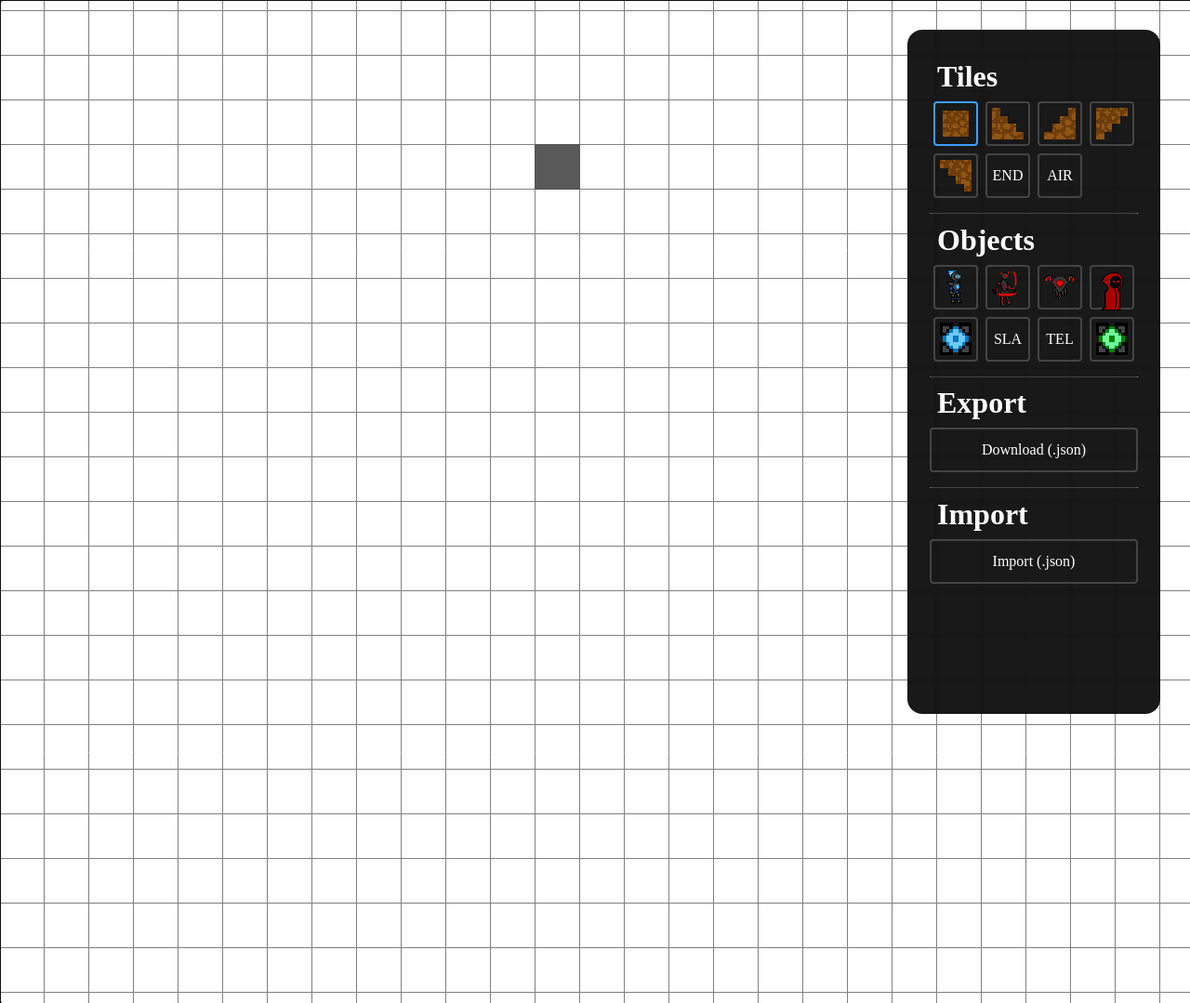
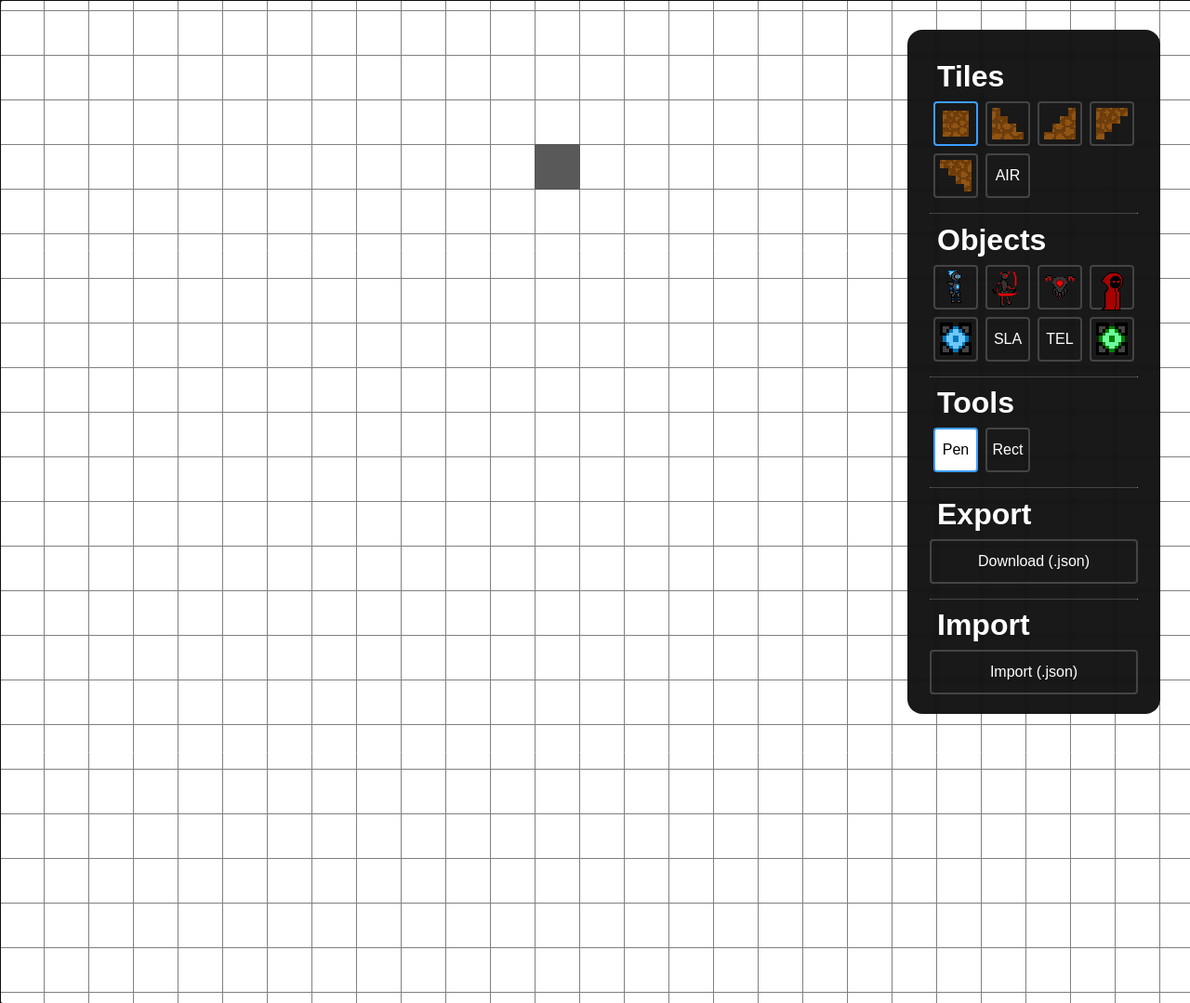
Before and after one commit to HaixD/TCSS491_map_editor, a plain HTML site: page index.html in a window 1280 px wide. Shown: the whole page at 93% size. Drawn offline with Linux system fonts and the light colour scheme.

Commit message:
implement rectangle highlighting

```diff
--- a/index.html
+++ b/index.html
@@ -34,6 +34,7 @@
         <!-- Game Content -->
         <script type="text/javascript" src="./src/game-objects/tile.js"></script>
         <script type="text/javascript" src="./src/game-objects/chunk.js"></script>
+        <script type="text/javascript" src="./src/tool.js"></script>
         <script type="text/javascript" src="./src/gui.js"></script>
         <script type="text/javascript" src="./src/game-objects/grid-ui.js"></script>
         <script type="text/javascript" src="./src/game-objects/user.js"></script>
@@ -62,16 +63,24 @@
                         <div id="objects" class="tool-group"></div>
                     </div>
                     <hr />
-                    <!-- <div>
+                    <div>
                         <h1>Tools</h1>
                         <div id="tools" class="tool-group">
-                            <div class="tool-toggle">Fill (NA)</div>
-                            <div class="tool-toggle">Rect (NA)</div>
-                            <div class="tool-toggle">Line (NA)</div>
+                            <div class="tool-toggle" onclick="GUI.selectTool(this, User.TOOLS.PEN)">
+                                Pen
+                            </div>
+                            <div
+                                class="tool-toggle"
+                                onclick="GUI.selectTool(this, User.TOOLS.RECT)"
+                            >
+                                Rect
+                            </div>
+                            <!-- <div class="tool-toggle" onclick="GUI.selectTool(this)">Fill</div> -->
+                            <!-- <div class="tool-toggle">Line (NA)</div> -->
                         </div>
                     </div>
                     <hr />
-                    <div>
+                    <!-- <div>
                         <h1>Checklist</h1>
                         <div id="checklist">
                             <div>
--- a/src/game-objects/tile.js
+++ b/src/game-objects/tile.js
@@ -21,8 +21,6 @@ class Tile {
     static DIRT_STAIR_BR = 3;
     static DIRT_STAIR_TL = 4;
     static DIRT_STAIR_TR = 5;
-
-    static END_PICKUP = 100;
 
     constructor() {
         throw new Error("Tile is a static class and should not have any instances");
--- a/src/game-objects/user.js
+++ b/src/game-objects/user.js
@@ -1,15 +1,24 @@
 /** @typedef {import("../engine/types/instance-vector")} */
 /** @typedef {import("../engine/types/game-object")} */
-/** @typedef {impor("../gui")} */
+/** @typedef {import("../gui")} */
+/** @typedef {import("./grid-ui")} */
 
 class User extends GameObject {
     static TYPE_ID = Symbol(User.name);
     static SCALES = [0.125, 0.25, 0.5, 1, 2, 4, 8];
+    static TOOLS = {
+        PEN: 0,
+        RECT: 1,
+    };
 
     /** @type {Vector | null} */
+    #firstLeftPosition;
     #lastRightPosition;
     #mousePosition;
     #scaleIndex;
+
+    /** @type {{[x: string]: Set<int>}} */
+    #highlightedTiles;
 
     /**
      * @param {InstanceVector} position
@@ -26,6 +35,8 @@ class User extends GameObject {
         this.#lastRightPosition = null;
         this.#mousePosition = new Vector();
         this.#scaleIndex = 3;
+
+        this.#highlightedTiles = {};
     }
 
     getBoundary() {
@@ -44,8 +55,10 @@ class User extends GameObject {
 
         // move
         this.#mousePosition = GridUI.toGridPosition(events.worldMousePosition).multiply(Tile.SIZE);
+        this.#updateHighlightedTiles();
 
         if (events.mouseDown & 0b10) {
+            // right down
             if (this.#lastRightPosition === null) {
                 this.#lastRightPosition = events.canvasMousePosition.asVector();
             } else {
@@ -59,10 +72,23 @@ class User extends GameObject {
                 this.#lastRightPosition = currentMousePosition;
             }
         } else {
+            // right up
             this.#lastRightPosition = null;
         }
+
         if (events.mouseDown & 0b1) {
-            GameMap.setTile(this.#mousePosition.x, this.#mousePosition.y, GUI.getTile());
+            // left down
+            if (this.#firstLeftPosition === null) {
+                this.#firstLeftPosition = this.#mousePosition;
+            }
+            switch (GUI.getTool()) {
+                case User.TOOLS.PEN:
+                    GameMap.setTile(this.#mousePosition.x, this.#mousePosition.y, GUI.getTile());
+                    break;
+            }
+        } else {
+            // left up
+            this.#firstLeftPosition = null;
         }
 
         this.cameraPosition.set(this.cameraOffset.add(this.position));
@@ -85,7 +111,57 @@ class User extends GameObject {
     draw(ctx) {
         super.draw(ctx);
 
+        ctx.save();
         ctx.fillStyle = "rgba(0, 0, 0, 0.65)";
-        ctx.fillRect(this.#mousePosition.x, this.#mousePosition.y, Tile.SIZE, Tile.SIZE);
+        this.#drawHighlights(ctx);
+
+        ctx.restore();
+    }
+
+    #updateHighlightedTiles() {
+        this.#highlightedTiles = {};
+        const highlightTile = (gridX, gridY) => {
+            if (gridX in this.#highlightedTiles) {
+                this.#highlightedTiles[gridX].add(gridY);
+            } else {
+                this.#highlightedTiles[gridX] = new Set();
+                highlightTile(gridX, gridY);
+            }
+        };
+
+        switch (GUI.getTool()) {
+            case User.TOOLS.RECT:
+                if (this.#firstLeftPosition !== null) {
+                    const left = Math.min(this.#firstLeftPosition.x, this.#mousePosition.x);
+                    const right = Math.max(this.#firstLeftPosition.x, this.#mousePosition.x);
+                    const top = Math.min(this.#firstLeftPosition.y, this.#mousePosition.y);
+                    const bottom = Math.max(this.#firstLeftPosition.y, this.#mousePosition.y);
+
+                    for (let x = left; x <= right; x += Tile.SIZE) {
+                        highlightTile(x, top);
+                        highlightTile(x, bottom);
+                    }
+                    for (let y = top; y <= bottom; y += Tile.SIZE) {
+                        highlightTile(left, y);
+                        highlightTile(right, y);
+                    }
+
+                    break;
+                }
+            case User.TOOLS.PEN:
+                highlightTile(this.#mousePosition.x, this.#mousePosition.y);
+                break;
+        }
+    }
+
+    /**
+     * @param {CanvasRenderingContext2D} ctx
+     */
+    #drawHighlights(ctx) {
+        for (const [x, col] of Object.entries(this.#highlightedTiles)) {
+            for (const y of col) {
+                ctx.fillRect(Number(x), y, Tile.SIZE, Tile.SIZE);
+            }
+        }
     }
 }
--- a/src/gui.js
+++ b/src/gui.js
@@ -1,7 +1,8 @@
 /** @typedef {import("./game-map")} */
 
 class GUI {
-    static #selectedTile = Tile.AIR;
+    static #selectedTile = null;
+    static #selectedTool = null;
 
     /**
      * @param {HTMLElement} target
@@ -16,12 +17,24 @@ class GUI {
         }
 
         target.classList.add("selected");
+        this.#selectedTile = tile;
+    }
 
-        this.#selectedTile = tile;
+    static selectTool(target, tool) {
+        for (const element of document.querySelectorAll("#tools .tool-toggle")) {
+            element.classList.remove("selected");
+        }
+
+        target.classList.add("selected");
+        this.#selectedTool = tool;
     }
 
     static getTile() {
         return GUI.#selectedTile;
+    }
+
+    static getTool() {
+        return this.#selectedTool;
     }
 
     static saveMap() {
--- a/src/main.js
+++ b/src/main.js
@@ -24,6 +24,7 @@ async function main() {
     GUI.addToolOption("tile", { name: "AIR", value: 0 });
 
     document.querySelector("#tiles > *:first-child").onclick();
+    document.querySelector("#tools > *:first-child").onclick();
 
     /** @type {HTMLCanvasElement} */
     const canvas = document.getElementById("gameWorld");
--- a/src/styles/global.css
+++ b/src/styles/global.css
@@ -27,6 +27,7 @@ body {
     margin: 0;
     gap: 20px;
     overflow: hidden;
+    font-family: Arial, Helvetica, sans-serif;
 }
 
 .overlap-container {
--- a/src/styles/gui.css
+++ b/src/styles/gui.css
@@ -56,7 +56,8 @@
     }
 }
 
-#objects .tool-toggle.selected {
+#objects .tool-toggle.selected,
+#tools .tool-toggle.selected {
     background-color: white;
     color: black;
 }
```
